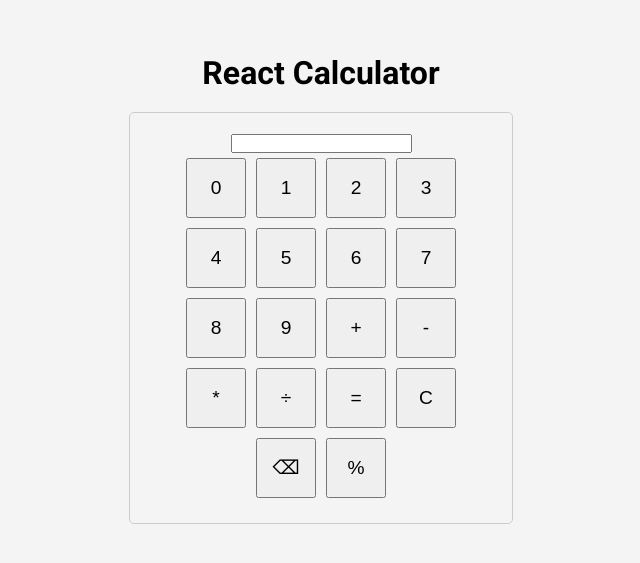
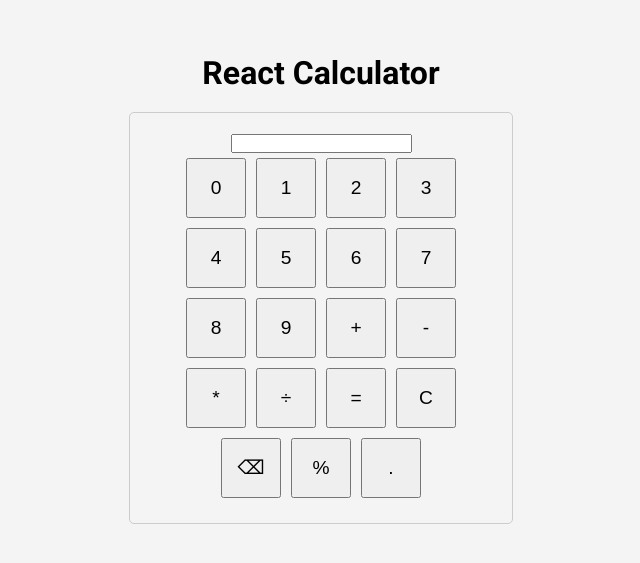
Before and after one commit to Mzhgn/React-Calculator, a React (Create React App) app: page / in a window 1280 px wide. Shown: the part 111-674 px from the top of the page, without its empty margins (319-959 px from the left). Built offline with nearby package versions, Linux system fonts and the light colour scheme.

Commit message:
adding decimal

```diff
--- a/src/components/Calculator.js
+++ b/src/components/Calculator.js
@@ -3,6 +3,7 @@ import React, { useState } from "react";
 const Calculator = () => {
   const [input, setInput] = useState(" ");
   const handleClick = (value) => {
+    if (value === "." && input.includes(".")) return;
     setInput(input + value);
   };
   const handleClear = () => {
@@ -48,6 +49,7 @@ const Calculator = () => {
         <button onClick={handleClear}>C</button>
         <button onClick={handleBackspace}>⌫</button>
         <button onClick={handlePercentage}>%</button>
+        <button onClick={() => handleClick(".")}>.</button>
       </div>
     </div>
   );
```
